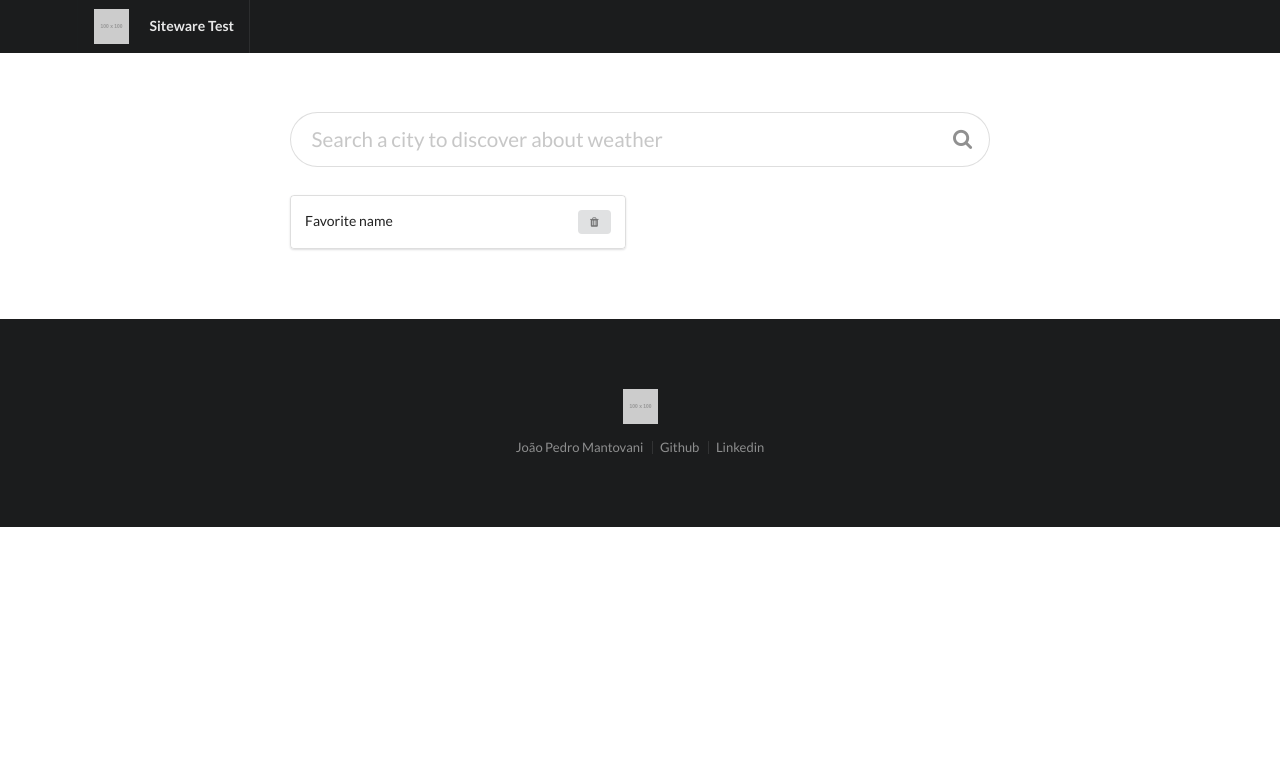
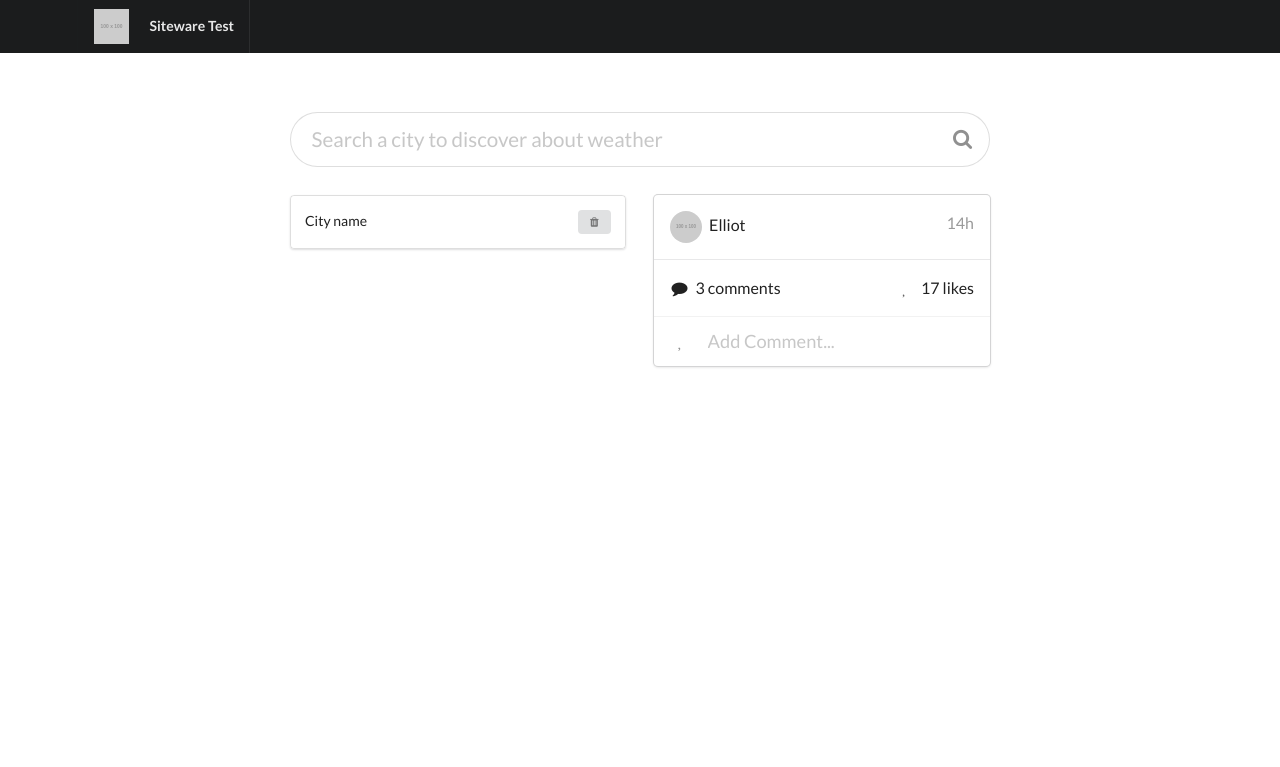
Before and after one commit to lucaskatayama/siteware-teste-tecnico, a Laravel app: page / in a window 1280 px wide. Shown: the top 767 px of the page. Run offline with Laravel 8, Linux system fonts and the light colour scheme; some libraries are stand-ins or nearby versions; some web fonts are replaced.

Commit message:
Card component

```diff
--- /dev/null
+++ b/resources/views/components/card.blade.php
@@ -0,0 +1,23 @@
+<div class="ui fluid card">
+    <div class="content">
+        <div class="right floated meta">14h</div>
+        <img class="ui avatar image" src="https://www.placehold.it/100x100"> Elliot
+    </div>
+    <div class="image">
+        <img>
+    </div>
+    <div class="content">
+    <span class="right floated">
+      <i class="heart outline like icon"></i>
+      17 likes
+    </span>
+        <i class="comment icon"></i>
+        3 comments
+    </div>
+    <div class="extra content">
+        <div class="ui large transparent left icon input">
+            <i class="heart outline icon"></i>
+            <input type="text" placeholder="Add Comment...">
+        </div>
+    </div>
+</div>
--- a/resources/views/components/favorites.blade.php
+++ b/resources/views/components/favorites.blade.php
@@ -1,7 +1,7 @@
 <div class="ui fluid segments" id="favorite-segment">
 
     <div class="ui clearing segment favorite-item">
-        <span class="favorite-name">Favorite name</span>
+        <span class="favorite-name">City name</span>
         <button class="ui compact right floated mini button"><i class="trash fitted icon"></i></button>
     </div>
 
--- a/resources/views/index.blade.php
+++ b/resources/views/index.blade.php
@@ -40,23 +40,24 @@
                 @endcomponent
             </div>
             <div class="column">
-
+                @component('components.card')
+                @endcomponent
             </div>
         </div>
     </div>
 
 </div>
 
-<div class="ui inverted vertical footer segment">
-    <div class="ui center aligned container">
-        <img src="https://www.placehold.it/100x100" class="ui centered mini image">
-        <div class="ui horizontal inverted small divided link list">
-            <a class="item" href="#">João Pedro Mantovani</a>
-            <a class="item" href="#">Github</a>
-            <a class="item" href="#">Linkedin</a>
-        </div>
-    </div>
-</div>
+{{--<div class="ui inverted vertical footer segment">--}}
+    {{--<div class="ui center aligned container">--}}
+        {{--<img src="https://www.placehold.it/100x100" class="ui centered mini image">--}}
+        {{--<div class="ui horizontal inverted small divided link list">--}}
+            {{--<a class="item" href="#">João Pedro Mantovani</a>--}}
+            {{--<a class="item" href="#">Github</a>--}}
+            {{--<a class="item" href="#">Linkedin</a>--}}
+        {{--</div>--}}
+    {{--</div>--}}
+{{--</div>--}}
 <script
         src="https://code.jquery.com/jquery-3.3.1.min.js"
         integrity="sha256-FgpCb/KJQlLNfOu91ta32o/NMZxltwRo8QtmkMRdAu8="
```
